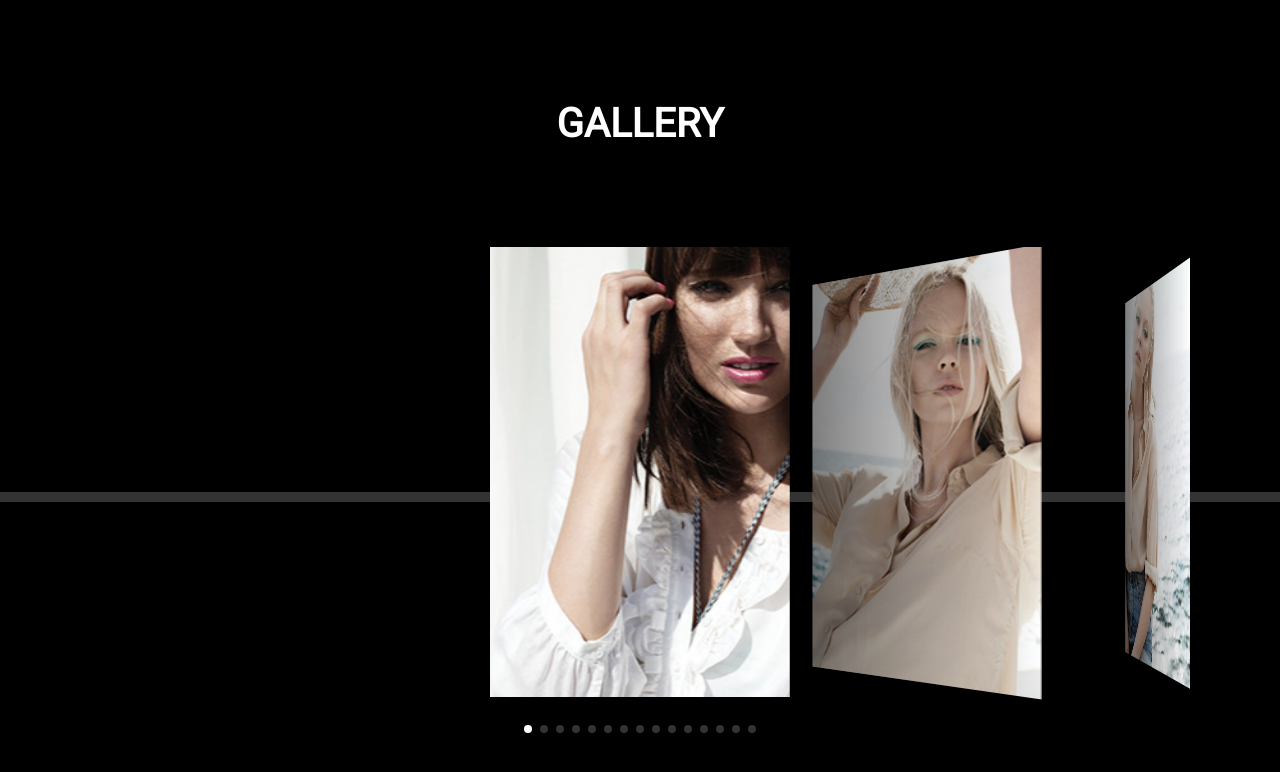
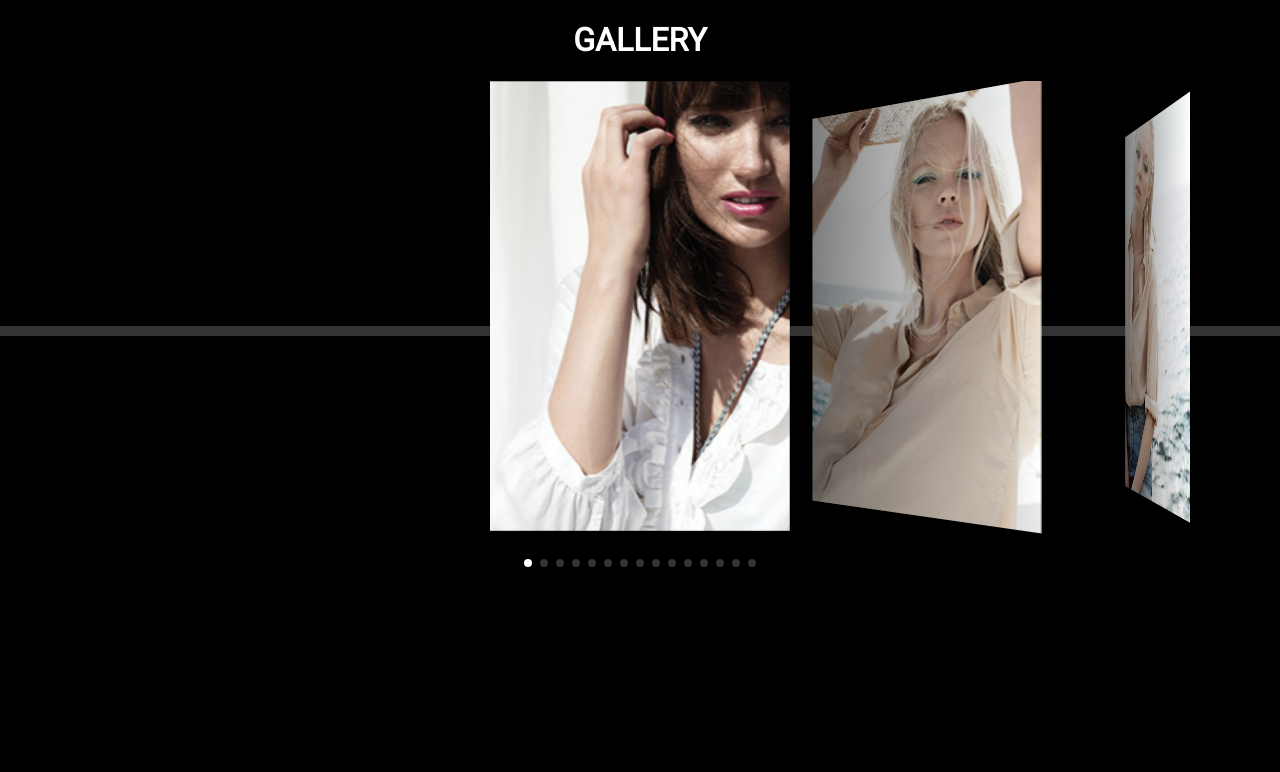
Before and after one commit to mhansi/responsive_touch_3d_slider, a plain HTML site: page index.html in a window 1280 px wide. Drawn offline with nearby package versions, Linux system fonts and the light colour scheme.

Commit message:
Changed some css codes.

```diff
--- a/style.css
+++ b/style.css
@@ -31,8 +31,8 @@ body{
 h1{
     text-transform: uppercase;
     text-align: center;
-    font-size: 2.5em;
-    margin: 100px 0;
+    font-size: 2.0em;
+
 }
 .swiper-pagination-bullet{
 background: white;
```
